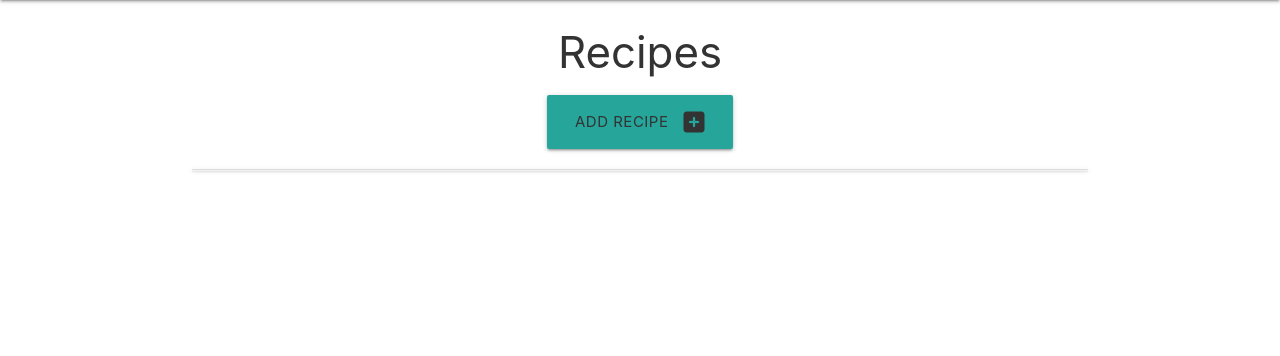
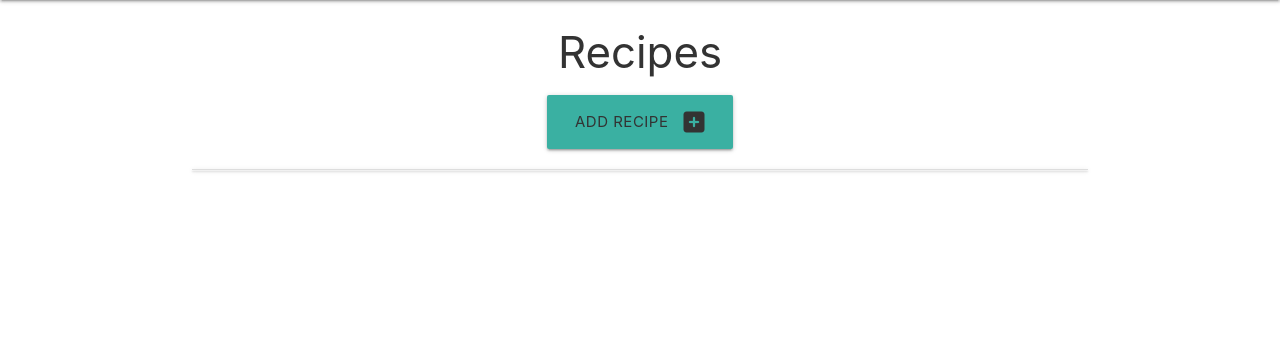
Before and after one commit to SLeighton-dot-com/Recipe-Database, a Flask app: page / in a window 1280 px wide. Shown: the part 64-420 px from the top of the page. Run offline with Flask 3, Linux system fonts and the light colour scheme; data that the repository does not hold is empty; some libraries are stand-ins or nearby versions.

Commit message:
recipes.html:Adjusted classes for correct styling

```diff
--- a/recipes/templates/recipes.html
+++ b/recipes/templates/recipes.html
@@ -5,7 +5,7 @@
 
 <div class="row">
     <div class="col s12 center-align">
-        <a href="{{ url_for('add_recipe') }}" class="btn-large text">
+        <a href="{{ url_for('add_recipe') }}" class="btn-large teal text">
             Add Recipe <i class="fas fa-plus-square right"></i>
         </a>
     </div>
```
